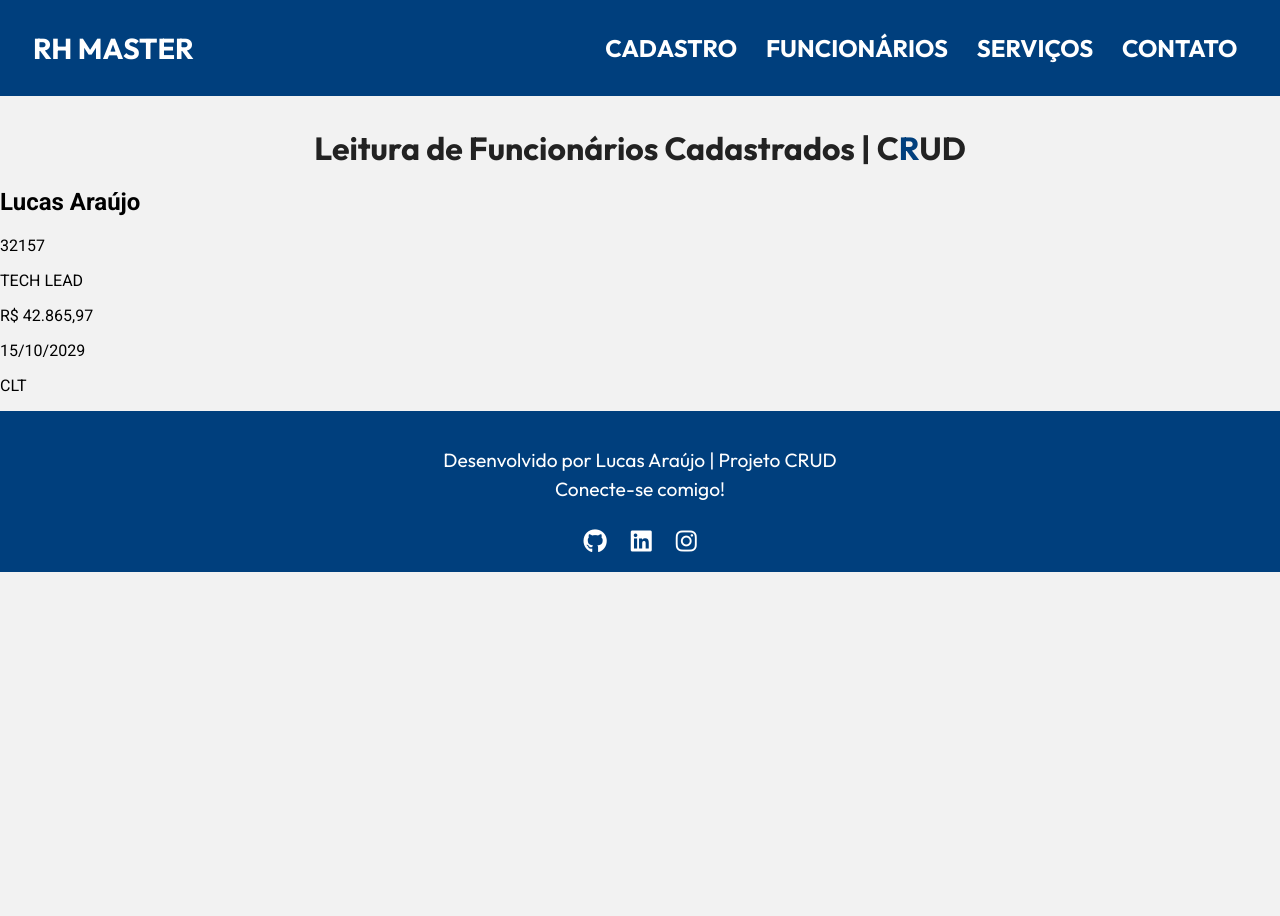
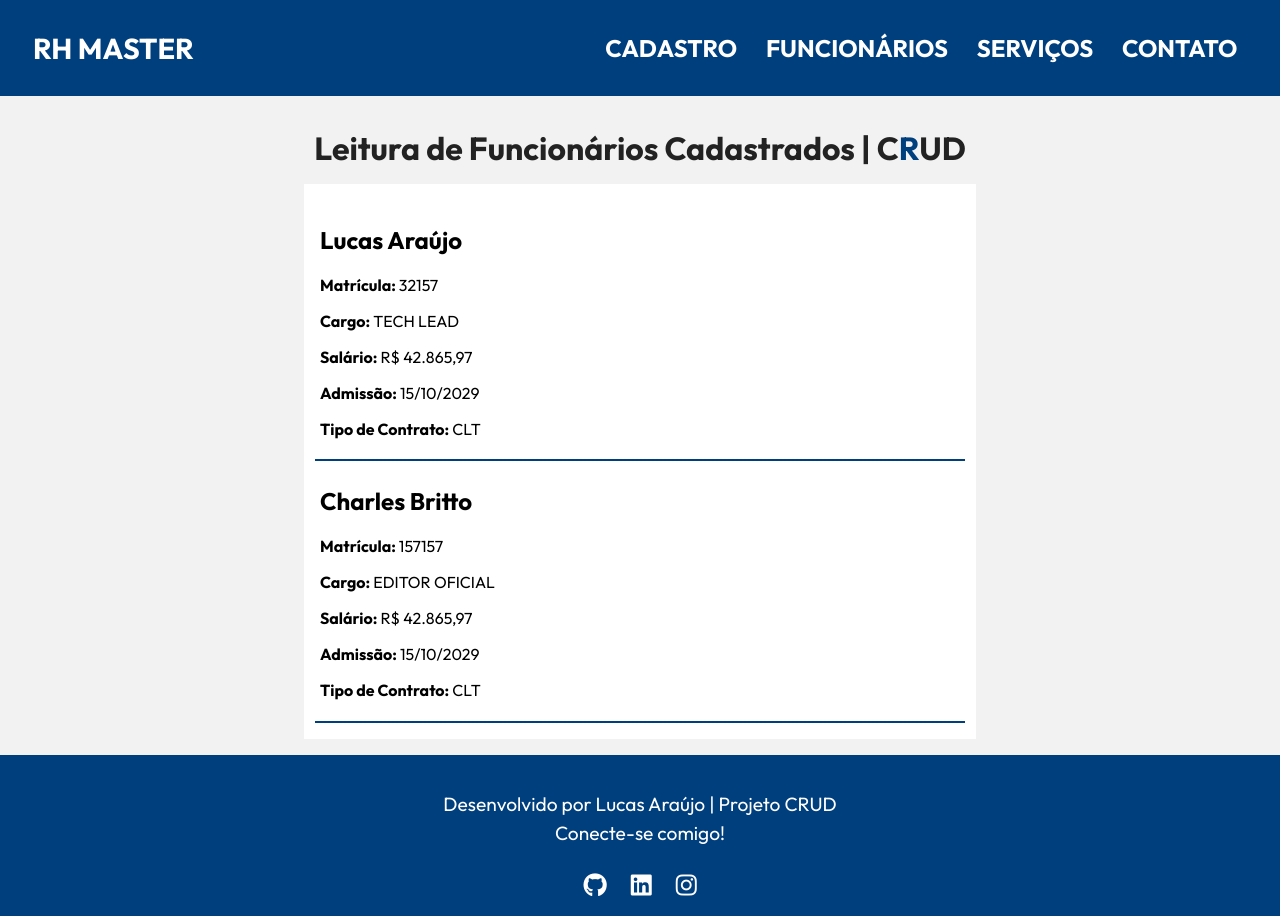
Before and after one commit to lucas7araujo/CadastroFuncionarios, a plain HTML site: page public/Lista.html in a window 1280 px wide. Before the commit the page ends 800 px from the top, so only its background shows below. Drawn offline with Linux system fonts and the light colour scheme; a web font is replaced by a local one.

Commit message:
Estrutura Final da Lista de Funcionários + ajustes formulário | Método: GET

```diff
--- a/public/Lista.html
+++ b/public/Lista.html
@@ -32,11 +32,21 @@
             <div class="card_funcionario">
                 <div class="funcinario_texto">
                     <h2 class="funcionario_nome">Lucas Araújo</h2>
-                    <p class="funcionario_matricula">32157</p>
-                    <p class="funcionario_cargo">TECH LEAD</p>
-                    <p class="funcionario_salario">R$ 42.865,97</p>
-                    <p class="funcionario_admissao">15/10/2029</p>
-                    <p class="funcionario_contrato">CLT</p>
+                    <p class="funcionario_matricula"><strong>Matrícula: </strong>32157</p>
+                    <p class="funcionario_cargo"><strong>Cargo: </strong>TECH LEAD</p>
+                    <p class="funcionario_salario"><strong>Salário: </strong>R$ 42.865,97</p>
+                    <p class="funcionario_admissao"><strong>Admissão: </strong>15/10/2029</p>
+                    <p class="funcionario_contrato"><strong>Tipo de Contrato: </strong>CLT</p>
+                </div>
+            </div>
+            <div class="card_funcionario">
+                <div class="funcinario_texto">
+                    <h2 class="funcionario_nome">Charles Britto</h2>
+                    <p class="funcionario_matricula"><strong>Matrícula: </strong>157157</p>
+                    <p class="funcionario_cargo"><strong>Cargo: </strong>EDITOR OFICIAL</p>
+                    <p class="funcionario_salario"><strong>Salário: </strong>R$ 42.865,97</p>
+                    <p class="funcionario_admissao"><strong>Admissão: </strong>15/10/2029</p>
+                    <p class="funcionario_contrato"><strong>Tipo de Contrato: </strong>CLT</p>
                 </div>
             </div>
         </div>
--- a/public/css/styles.css
+++ b/public/css/styles.css
@@ -130,3 +130,35 @@ body {
     font-size: 1.5rem;
     transition: color 0.3s ease;
 }
+
+/* Pagina Read */
+/*
+<div id="lista_funcionarios" class="lista_funcionarios">
+            <div class="card_funcionario">
+                <div class="funcinario_texto">
+                    <h2 class="funcionario_nome">Lucas Araújo</h2>
+                    <p class="funcionario_matricula">32157</p>
+                    <p class="funcionario_cargo">TECH LEAD</p>
+                    <p class="funcionario_salario">R$ 42.865,97</p>
+                    <p class="funcionario_admissao">15/10/2029</p>
+                    <p class="funcionario_contrato">CLT</p>
+                </div>
+            </div>
+        </div> */
+
+.lista_funcionarios{
+    display: flex;
+    flex-direction: column;
+    width: 50%;
+    align-items: center;
+    margin: 0 auto;
+    background-color: #ffffff;
+    padding: 1rem;
+}
+
+.card_funcionario{
+    padding: 0.3rem;
+    font-family: 'Outfit';
+    border-bottom: solid 2px #003f7d;
+    width: 100%;
+}
```
